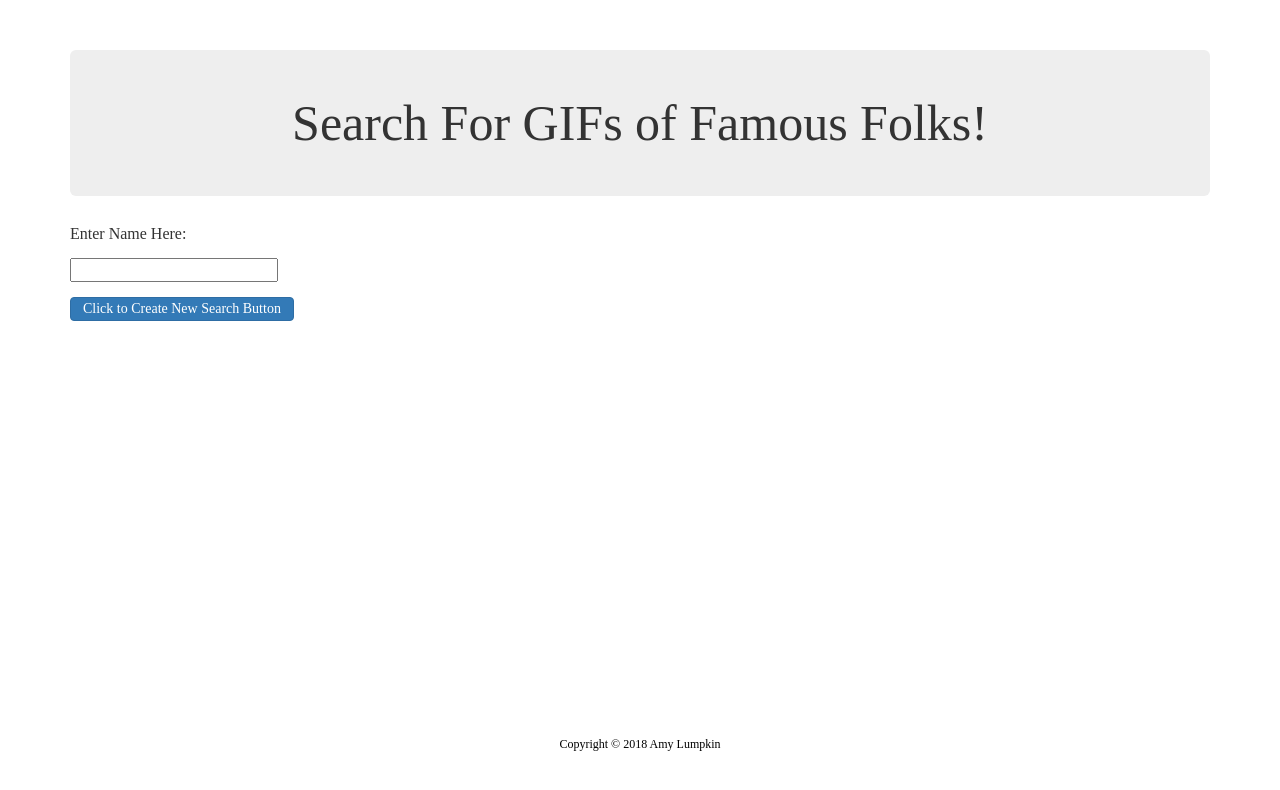
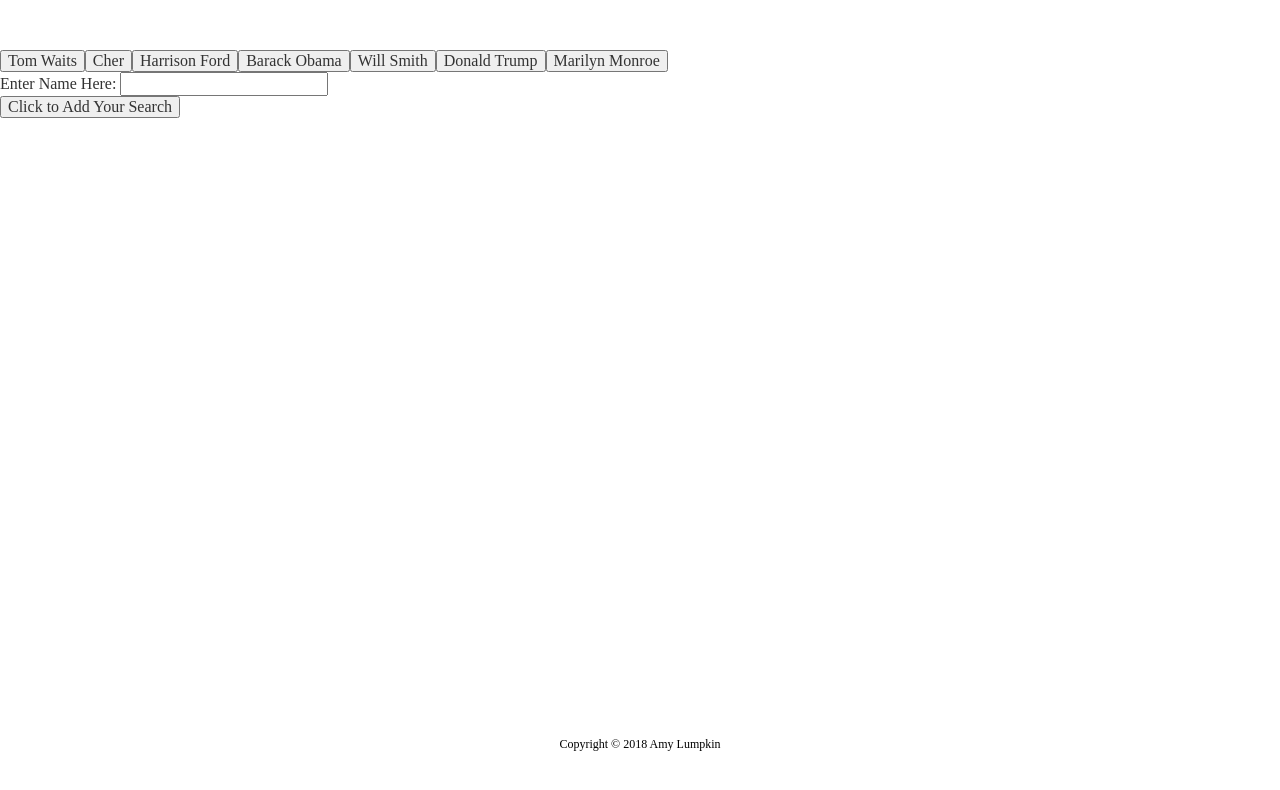
Before and after one commit to amylumpkin/Gif-Project, a plain HTML site: page index.html in a window 1280 px wide. Drawn offline with nearby package versions, Linux system fonts and the light colour scheme; no server answers.

Commit message:
still need to get ajax working

```diff
--- a/assets/javascript/app.js
+++ b/assets/javascript/app.js
@@ -1,29 +1,25 @@
-$(document).ready() {
-
+$(document).ready(function() {
 
 var apiKey = "RPaK9Z4sSu8wS60vAUOVtsfL2gAI98u0";	//Will need to use these GIPHY parameters: q, limit, rating
 
-var queryURL = "https://api.giphy.com/v1/gifs/search?q=" + person + "&api_key=RPaK9Z4sSu8wS60vAUOVtsfL2gAI98u0";
+//create starting array
+var folks = ["Tom Waits", "Cher", "Harrison Ford", "Barack Obama", "Will Smith", "Donald Trump", "Marilyn Monroe"];
 
+var queryURL = "https://api.giphy.com/v1/gifs/search?q=" + folks + "&api_key=RPaK9Z4sSu8wS60vAUOVtsfL2gAI98u0";
 
-/*
-//ajax call to get the information
+	//ajax GET request to queryURL
 	$.ajax({
 	 url: queryURL,
 	 method: "GET"
-	console.log(queryURL);			?????????
 	})
 
 	//data has been received
 	.done(function(response){
 	console.log(response);
 	})
-*/
 
-//create starting array
-var folks = ["Tom Waits", "Cher", "Harrison Ford", "Barack Obama", "Will Smith", "Donald Trump", "Marilyn Monroe"];
 
-//function to display buttons
+//function to create initial buttons
 function renderButtons(){
 	$("#buttonsGoHere").empty(); //so there won't be repeat buttons
 	//loop through array
@@ -31,7 +27,7 @@
 		//dynamically create buttons for all items in array
 		var a = $("<button>");
 		//add class
-		a.addClass("btn btn-primary");
+		a.addClass("folks");
 		//add attribute & value of array item at index i
 		a.attr("data-name", folks[i]);
 		//button's text
@@ -39,9 +35,28 @@
 		//inserting buttons into HTML
 		$("#buttonsGoHere").append(a);
 	}
+
 }
 
-//click function
+renderButtons();
+
+//when a  button is clicked
+$("body").on("click",".btn",function(){
+	//call the ajax search function
+
+	event.preventDefault();
+	//grab what is typed into box
+	var textBox = $("#input").val().trim(); //trim gets rid of extra white space
+	//add what is typed into the box as item in array
+	folks.push(folks);
+	//call render funtion
+
+
+	console.log("you clicked a button");
+});
+
+
+//adding new buttons
 $("#addButton").on("click", function(event){
 	event.preventDefault();
 
@@ -53,12 +68,8 @@
 
     //call render function
     renderButtons();
-})
+    search(folks);
 
 
-
-
-
-
-
-};
+});
+});
--- a/index.html
+++ b/index.html
@@ -12,30 +12,19 @@
 
 <body>
 
-
-
-<div class="container">
-    <div class="jumbotron">
-      <h1>Search For GIFs of Famous Folks!</h1>
-    </div>
-
 <!-- buttons -->
 
-    <div id="buttonsGoHere" class="container"></div>
+<div id="buttonsGoHere"></div>
+
 
 
 <!-- form to add new buttons -->
-    <form id="form" role="form">
+    <form id="addButtons">
+      <label for="folks-input">Enter Name Here: </label>
+      <input type="text" id="folks-input"><br>
 
-      <h2>Enter Name Here: </h2>
-      <br>
-      <div class="form-group">
-
-      <input type="text" id="input">
-      </div>
-
-      <input id="addButton" type="submit" value="Click to Create New Search Button" class="btn btn-primary">
-
+<!-- click to add new search button -->
+      <input id="addFolks" type="submit" value="Click to Add Your Search">
     </form>
 
 
```
Lines whose indentation alone changed are shown as unchanged.
